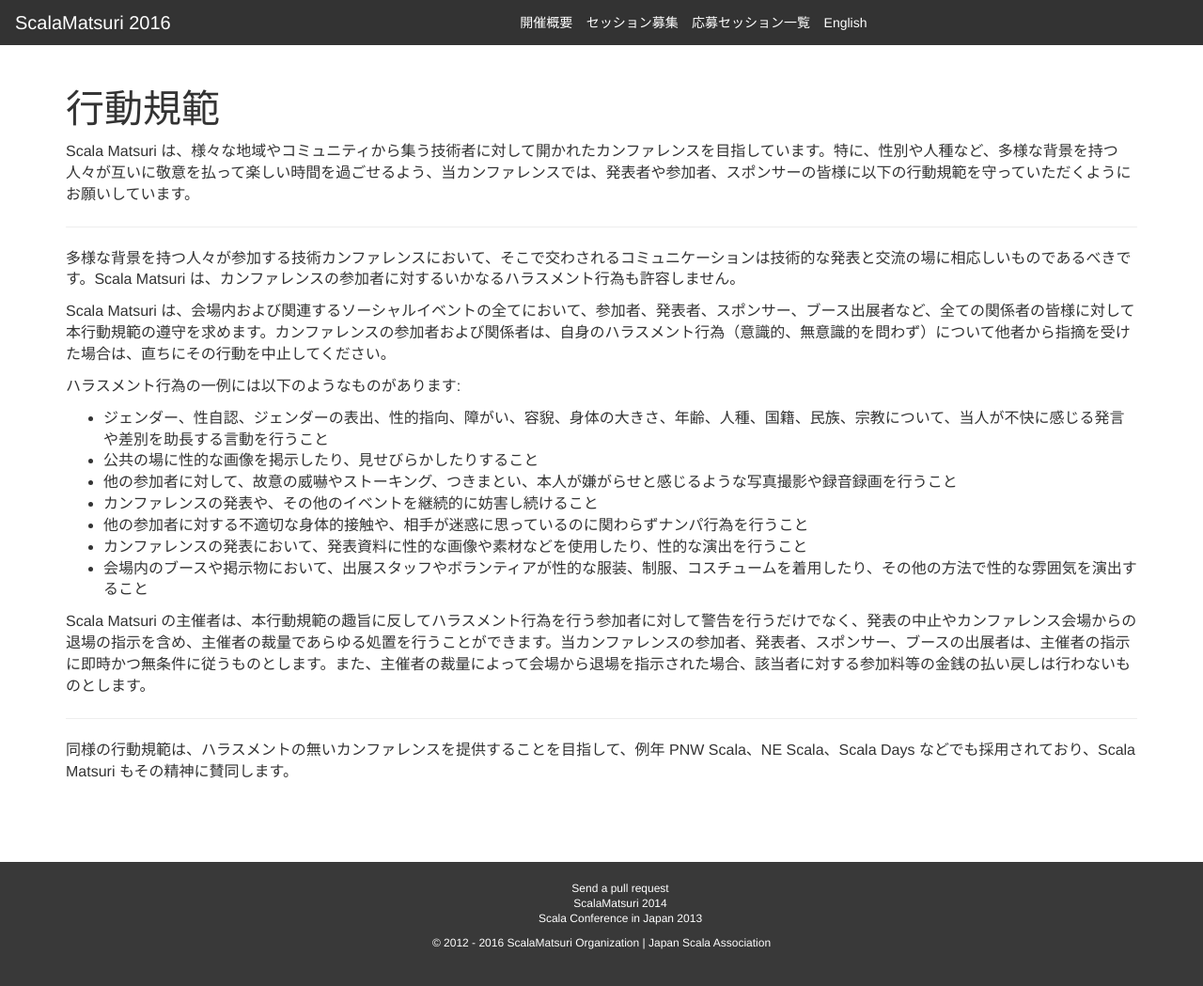
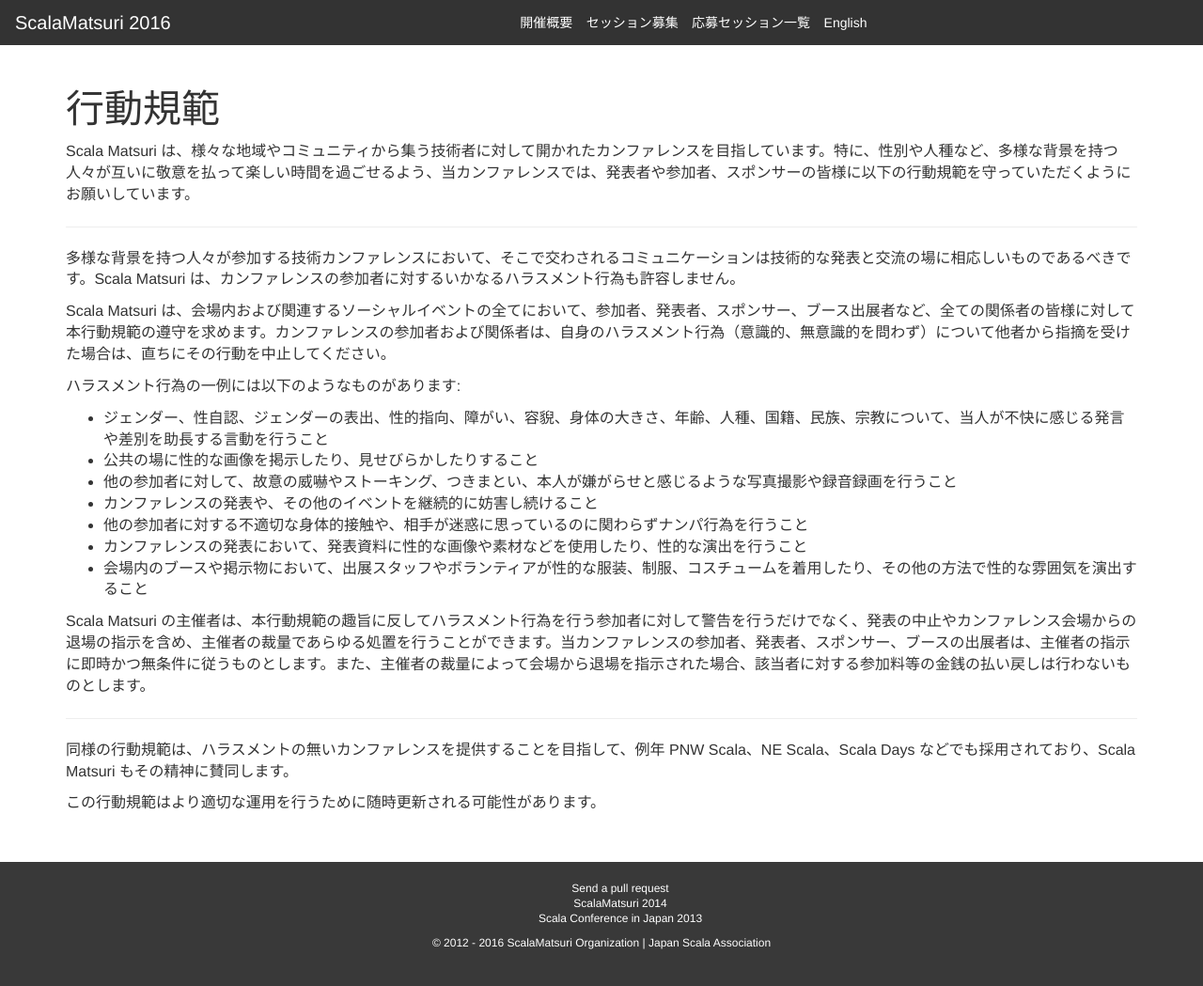
Before and after one commit to scalajp/2016.scalamatsuri.org, a Jekyll site: the page built from ja/code-of-conduct/index.html, in a window 1280 px wide and 1057 px high. Shown: the top 1049 px of the window at 94% size. Built offline with Jekyll 4.4.1, drawn with Linux system fonts in a browser that asks for light colours; nearby versions of some CDN libraries; comment, search, counter and statistics services are not loaded.

Commit message:
Update index.html
https://scalamatsuri.slack.com/archives/operations/p1439408075000023
からの一連の議論からの追記

日本語版のみなので英語版のほう、どなたかお願いできますでしょうか。 cc/ @okapies

```diff
--- a/ja/code-of-conduct/index.html
+++ b/ja/code-of-conduct/index.html
@@ -34,6 +34,9 @@ title: 行動規範
 <p>
   同様の行動規範は、ハラスメントの無いカンファレンスを提供することを目指して、例年 PNW Scala、NE Scala、Scala Days などでも採用されており、Scala Matsuri もその精神に賛同します。
 </p>
+<p>
+  この行動規範はより適切な運用を行うために随時更新される可能性があります。
+</p>
 <!--
 <h2>連絡先</h2>
 <p>
```
